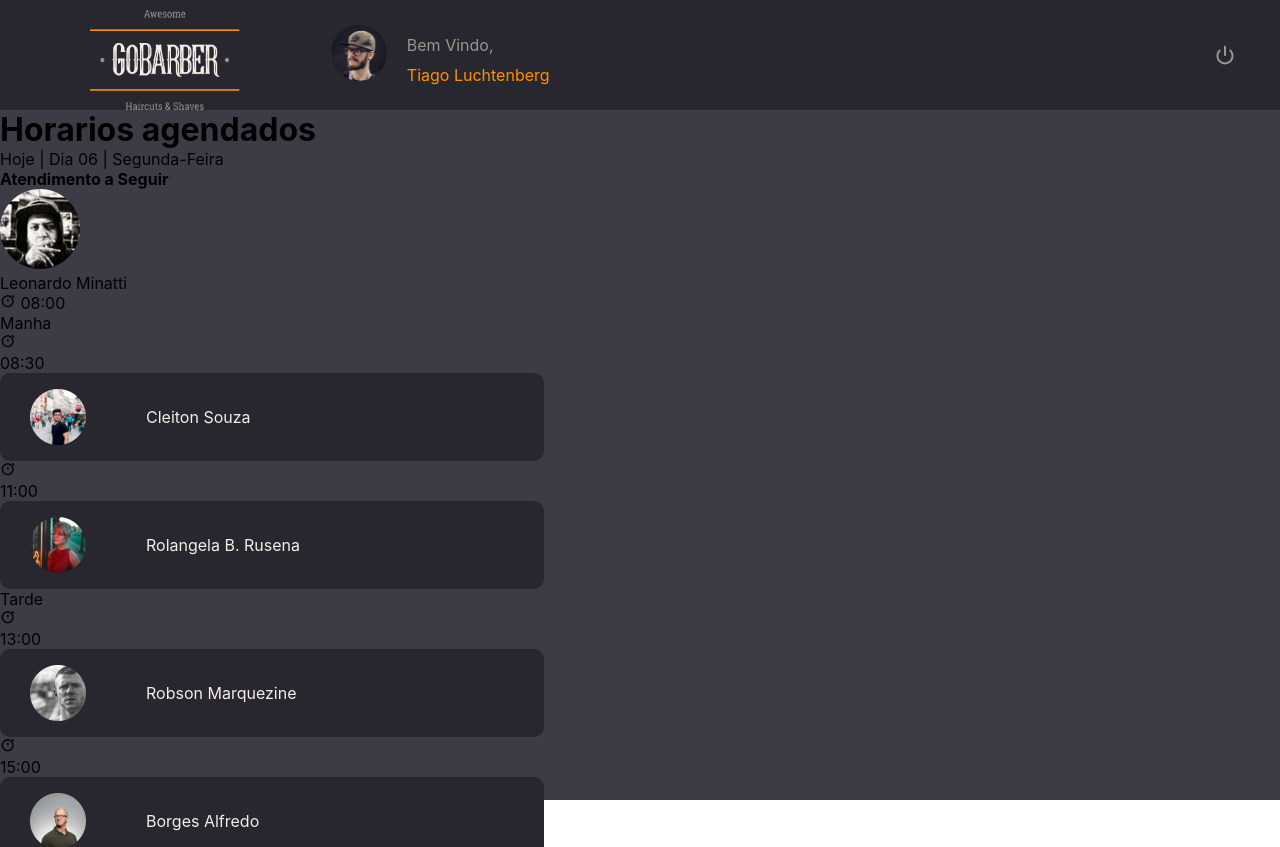
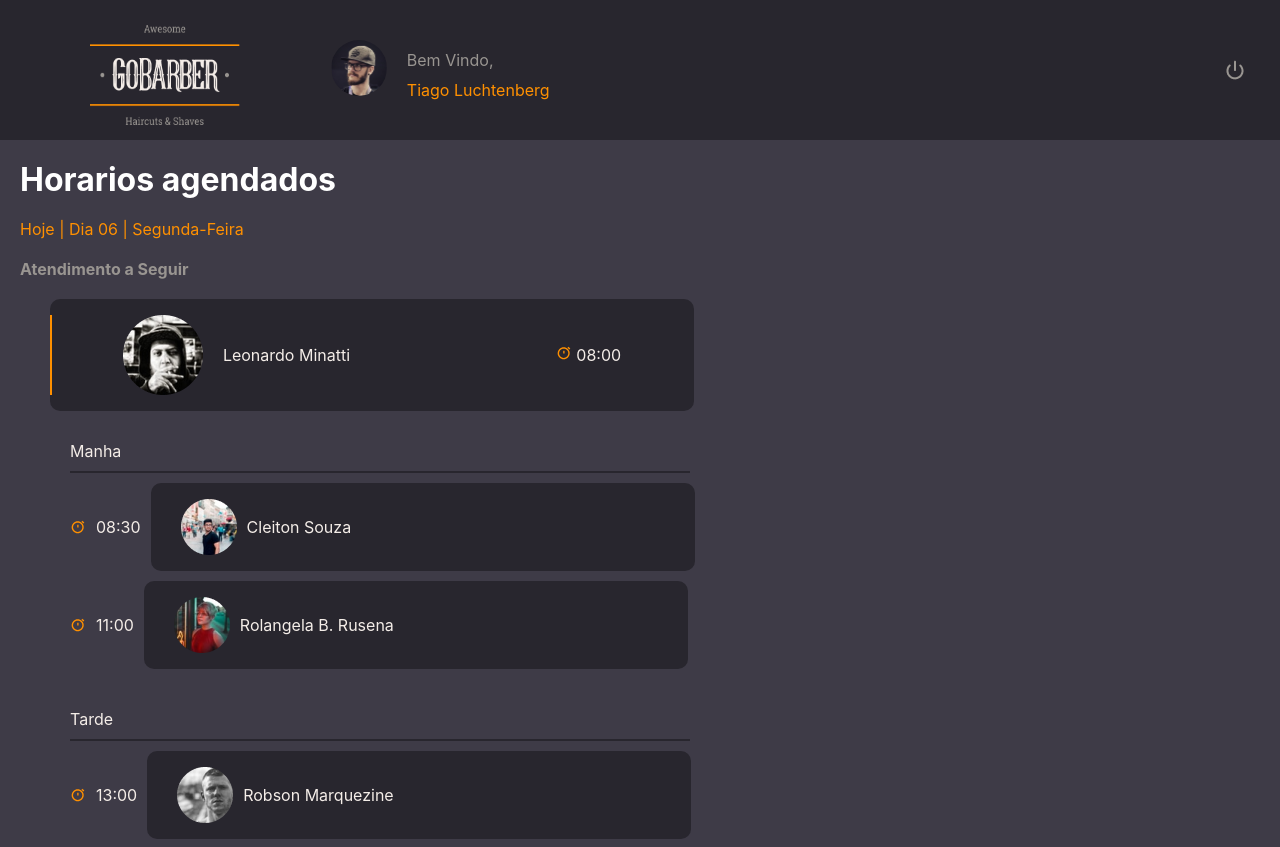
Before and after one commit to IvanMatt8/projectBarber, a React (Create React App) app: page / in a window 1280 px wide. Shown: the top 847 px of the page. Built offline with nearby package versions, Linux system fonts and the light colour scheme.

Commit message:
:sparkles: add estilo

```diff
--- a/src/pages/Home/style.css
+++ b/src/pages/Home/style.css
@@ -2,7 +2,6 @@
   display: flex;
   background-color: #3e3b47;
   width: 100vw;
-  height: 100vh;
   flex-direction: column;
 }
 
@@ -13,6 +12,93 @@
   height: 140px;
   background-color: #28262e;
   align-items: center;
+}
+.iconRelogio {
+  color: #ff9000;
+}
+
+.contentHorarios {
+  display: flex;
+  flex-direction: column;
+  padding: 20px;
+}
+.titleContent {
+  display: flex;
+  flex-direction: column;
+  gap: 20px;
+  color: white;
+}
+.titleContent p {
+  color: #ff9000;
+}
+.wrapperCalendario {
+  display: flex;
+  flex-direction: column;
+  gap: 20px;
+  justify-content: center;
+  margin-left: 50px;
+}
+.wrapperCalendario p {
+  color: #f4ede8;
+}
+.contentAtendimento {
+  display: flex;
+  flex-direction: column;
+  gap: 20px;
+  margin-bottom: 10px;
+  margin-top: 20px;
+}
+.cardAtendimento {
+  width: 644px;
+  height: 112px;
+  display: flex;
+  background-color: #28262e;
+  color: #f4ede8;
+  border-radius: 10px;
+  align-items: center;
+  gap: 60px;
+  justify-content: space-around;
+  margin-left: 30px;
+  position: relative;
+}
+.cardAtendimento span {
+  display: flex;
+  align-items: center;
+  gap: 20px;
+}
+.cardAtendimento::before {
+  content: "";
+  position: absolute;
+  width: 2px;
+  height: 80px;
+  background-color: #ff9000;
+  left: 0;
+}
+.contentAtendimento h4 {
+  color: #999591;
+}
+.horarioManha {
+  display: flex;
+  flex-direction: column;
+  gap: 10px;
+  margin-top: 20px;
+}
+.horarioManha span {
+  width: 620px;
+  height: 2px;
+  background-color: #28262e;
+}
+
+.horarioTarde {
+  display: flex;
+  flex-direction: column;
+  gap: 10px;
+  margin-top: 20px;
+}
+.horarioTarde span {
+  width: 620px;
+  height: 2px;
+  background-color: #28262e;
 }
 
 .logoPagina {
@@ -47,6 +133,23 @@
 }
 
 .logoSair {
-  padding-right: 20px;
-  margin-right: 10px;
+  margin-right: 20px;
 }
+
+.wrapperCalendario {
+  display: flex;
+  color: #999591;
+}
+
+/* SESSAO DE CARD  */
+
+.horarioManha div {
+  display: flex;
+  align-items: center;
+  gap: 10px;
+}
+.horarioTarde div {
+  display: flex;
+  align-items: center;
+  gap: 10px;
+}
```
